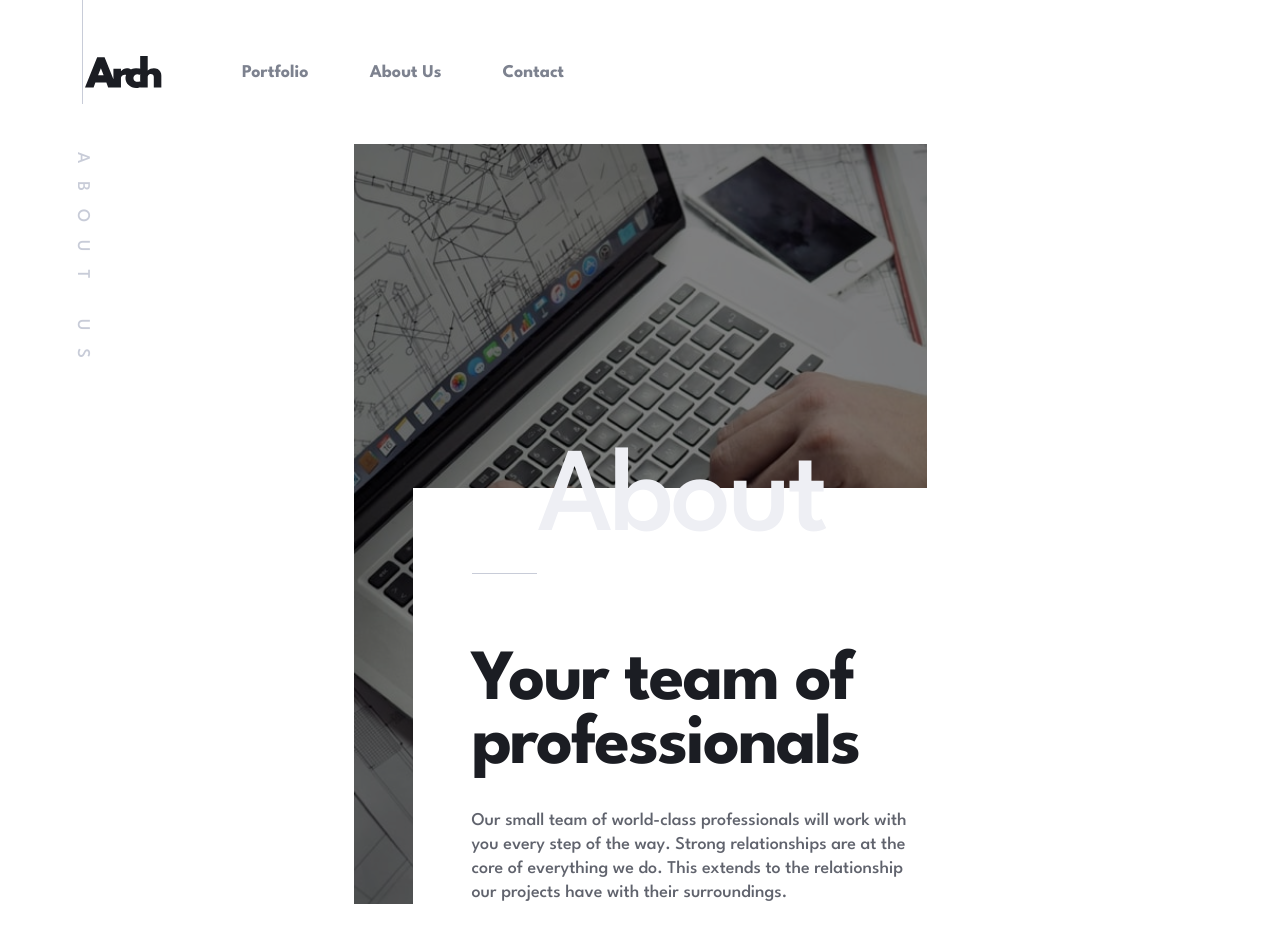
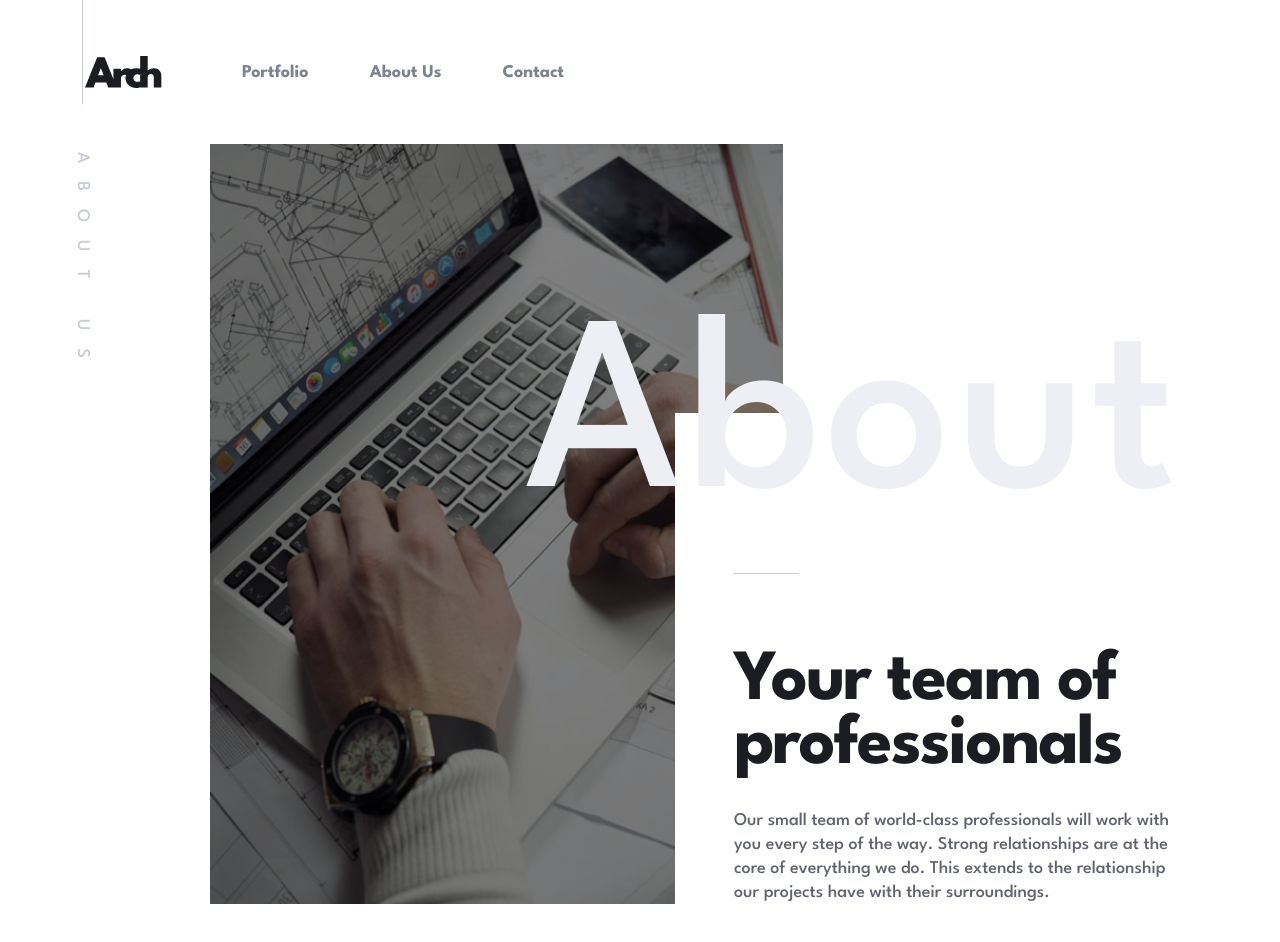
Before and after one commit to gigakhrz/arch-studio-multi-page-website, a Next.js app: page /about in a window 1280 px wide. Shown: the top 942 px of the page. Built offline with nearby package versions, Linux system fonts and the light colour scheme.

Commit message:
create 1024px responsive

```diff
--- a/src/app/components/aboutChilds/Team.tsx
+++ b/src/app/components/aboutChilds/Team.tsx
@@ -1,6 +1,6 @@
 const Team = (): JSX.Element => {
   return (
-    <div className="flex w-[375px] flex-col items-start justify-center gap-[20px] md:w-[573px]	md:relative ">
+    <div className="flex w-[375px] flex-col items-start justify-center gap-[20px] md:w-[573px]	md:relative lg:w-[860px]">
       <div className="relative w-full h-[240px] bg-aboutMob bg-no-repeat bg-cover flex items-end justify-start md:w-[573px] md:h-[760px] md:bg-aboutTab">
         <div className="bg-white w-[343px] h-[45px] z-10 md:hidden"></div>
         <div className="bg-black absolute w-full h-full left-0 top-0 opacity-50"></div>
@@ -8,7 +8,7 @@ const Team = (): JSX.Element => {
 
       <div
         className="flex flex-col gap-[76px] items-start px-[32px] md:absolute md:bg-[#FFFFFF] md:w-[515px] md:bottom-[-1px] md:right-[-1px]
-      md:pl-[59px] md:pr-0 md:flex-col-reverse"
+      md:pl-[59px] md:pr-0 md:flex-col-reverse lg:right-[-120px] lg:pt-[160px] "
       >
         <div className="flex flex-col gap-[21px] w-full">
           <h1
@@ -25,10 +25,10 @@ const Team = (): JSX.Element => {
           </p>
         </div>
 
-        <hr className="bg-[#C8CCD8] border-none w-[65px] h-[1px] md:mt-[85px]" />
+        <hr className="bg-[#C8CCD8] border-none w-[65px] h-[1px] md:mt-[85px] lg:mt-0" />
         <h1
           className="text-[120px] text-[#EEEFF4] leading-[200px] tracking-[-3px] hidden md:block mb-[-50px] md:absolute
-        md:right-[204px] top-[-87px] left-[125px]"
+        md:right-[204px] top-[-87px] left-[125px] lg:text-[250px] lg:tracking-[5px] lg:left-[-150px]"
         >
           About
         </h1>
```
